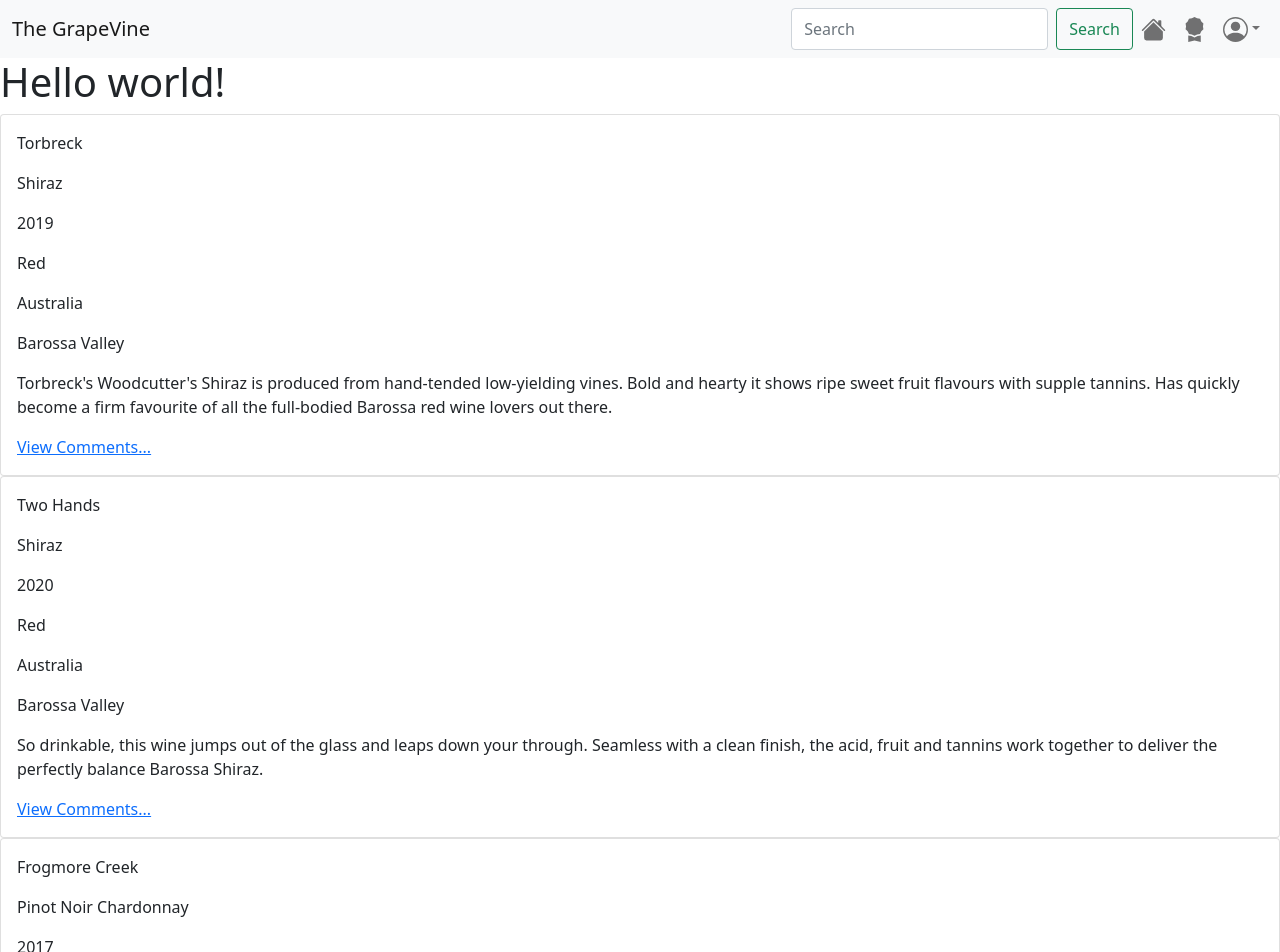
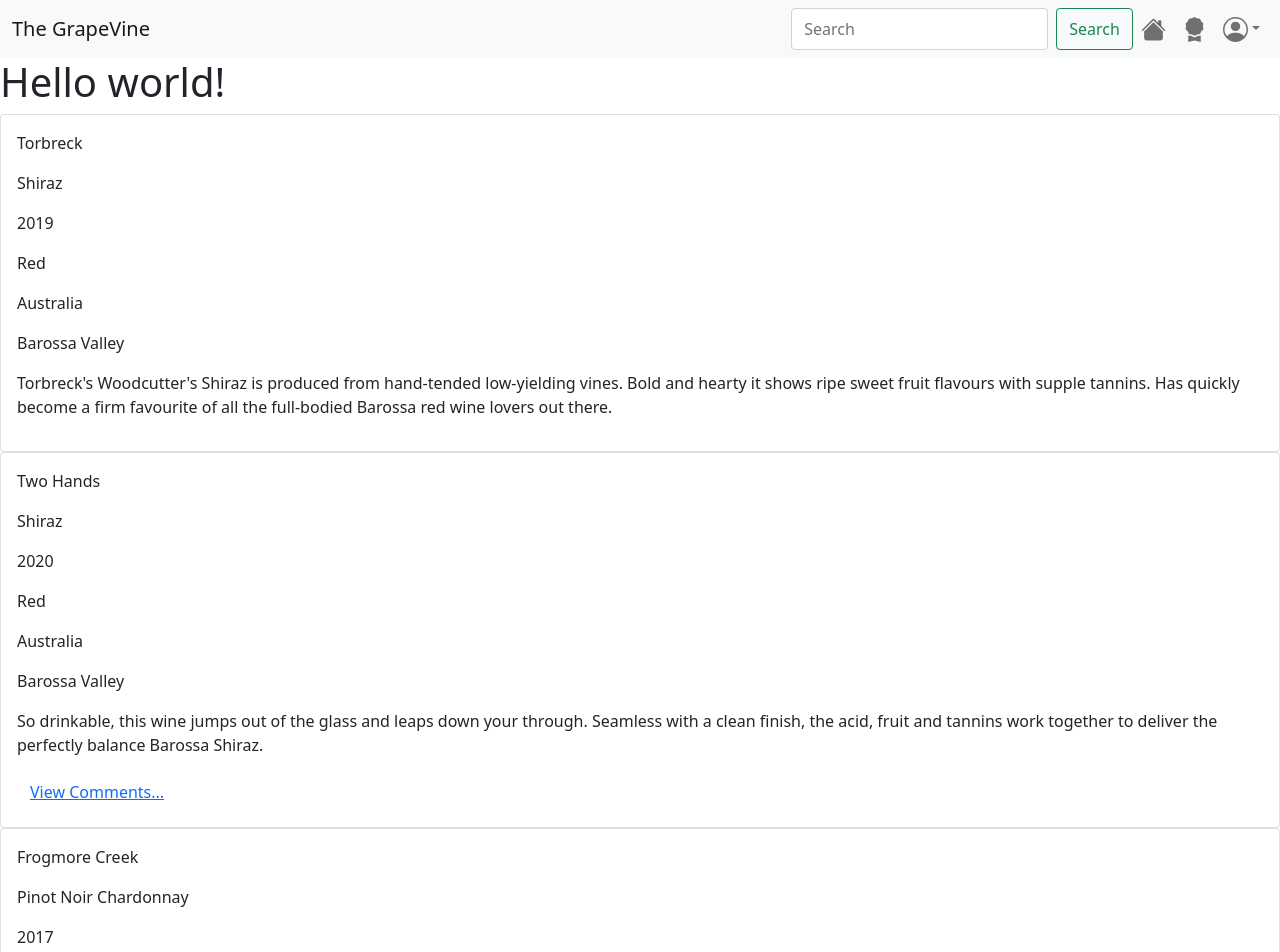
Before and after one commit to TheGrapeVineCo/client, a React (Create React App) app: page /wineListings in a window 1280 px wide. Shown: the top 952 px of the page. Built offline with nearby package versions, Linux system fonts and the light colour scheme.

Commit message:
this renders comments for listings where comments exist

```diff
--- a/src/App.js
+++ b/src/App.js
@@ -24,7 +24,7 @@
   const [wineListings, setWineListings] = useState([]);
 
   /* setup but may be redundant - need to look into this further */
-  const [commentList, setCommentList] = useState(initialCommentList);
+  const [allComments, setAllComments] = useState(initialCommentList);
 
   const activateUser = (email) => {
     setLoggedInUser(email);
@@ -36,9 +36,9 @@
       // wine_listing_id: ,
       text: text,
       user: loggedInUser,
-      id: commentList[commentList.length].id + 1,
+      id: allComments[allComments.length].id + 1,
     };
-    setCommentList((commentList) => [comment, ...commentList]);
+    setAllComments((allComments) => [comment, ...allComments]);
   };
 
   // adds new wine listing to list of wine listings
@@ -67,12 +67,13 @@
   // loads initialWineListings in componentDidMount
   useEffect(() => {
     setWineListings(initialWineListings);
+    setAllComments(initialCommentList);
   }, []);
 
   // loads initialCommentList in componentDidMount
-  useEffect(() => {
-    setCommentList(initialCommentList);
-  }, []);
+  // useEffect(() => {
+  //   setCommentList(initialCommentList);
+  // }, []);
 
   return (
     <div className="App">
@@ -96,7 +97,7 @@
               <WineListings
                 loggedInUser={loggedInUser}
                 wineListings={wineListings}
-                commentList={commentList}
+                allComments={allComments}
               />
             }
           />
--- a/src/components/Comment.js
+++ b/src/components/Comment.js
@@ -1,10 +1,10 @@
 /* setup but may be redundant - need to look into this further - setup also incomplete*/
 // Renders one comment
-const Comment = ({ comment }) => {
+const Comment = ({ commentList }) => {
   return (
     <>
-      <p>{comment.text}</p>
-      <p>{comment.user}</p>
+      <p>{commentList.text}</p>
+      <p>{commentList.user}</p>
     </>
   );
 };
--- a/src/components/WineListing.js
+++ b/src/components/WineListing.js
@@ -1,9 +1,14 @@
+import { useState } from "react";
 import Card from "react-bootstrap/Card";
-import { Link } from "react-router-dom";
-// import Comment from "./Comment";
+import Button from "react-bootstrap/Button";
+import Comments from "./Comments";
 
 // Renders individual wine listing
 const WineListing = ({ loggedInUser, listing, commentList }) => {
+  const [showComments, setShowComments] = useState(false);
+  const handleComments = () => {
+    setShowComments(!showComments);
+  };
   return (
     <Card>
       <Card.Body>
@@ -14,17 +19,19 @@
         <p>{listing.country}</p>
         <p>{listing.region}</p>
         <p>{listing.description}</p>
-        {/* Need to work on comments feature */}
-        {/* {commentList && <Comment commentList={commentList} />} */}
-        <a href="/">View Comments...</a>
-        {/* <Comment commentList={commentList} /> */}
 
-        {loggedInUser && (
-          <a href="/">Add Comments...</a>
-          // <Link to="comments/new" href="/">
-          //   Add Comment
-          // </Link>
+        {/* Coerce commentList length to boolean value to render button */}
+        {!!commentList.length && (
+          <>
+            <Button variant="link" onClick={handleComments}>
+              {showComments ? `Hide` : `View`} Comments...
+            </Button>
+            {showComments && <Comments commentList={commentList} />}
+          </>
         )}
+
+        {/* Only render comments link if user logged in */}
+        {loggedInUser && <Card.Link href="/">Add Comment</Card.Link>}
       </Card.Body>
     </Card>
   );
--- a/src/components/WineListings.js
+++ b/src/components/WineListings.js
@@ -1,16 +1,31 @@
 import WineListing from "./WineListing";
 
-const WineListings = ({ loggedInUser, wineListings }) => {
+const WineListings = ({ loggedInUser, wineListings, allComments }) => {
   return (
     <>
       <h1>Hello world!</h1>
-      {wineListings.map((listing) => (
-        <WineListing
-          key={listing.id}
-          listing={listing}
-          loggedInUser={loggedInUser}
-        />
-      ))}
+      {wineListings.map((listing) => {
+        // Iterate over all comments
+        // Pick out comments that belong to post
+        // Pass those comments as a list to <WineListing>
+
+        const comments = [];
+        allComments.forEach((c) => {
+          if (listing.id === c.wine_listing_id) {
+            comments.push(c);
+          }
+        });
+        console.log({ comments, id: listing.id });
+
+        return (
+          <WineListing
+            key={listing.id}
+            listing={listing}
+            loggedInUser={loggedInUser}
+            commentList={comments}
+          />
+        );
+      })}
     </>
   );
 };
```
Also changed, not shown: src/components/NewCommentForm.js (+49 -7 lines).
